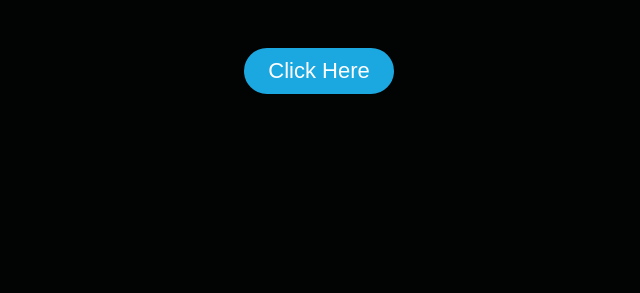
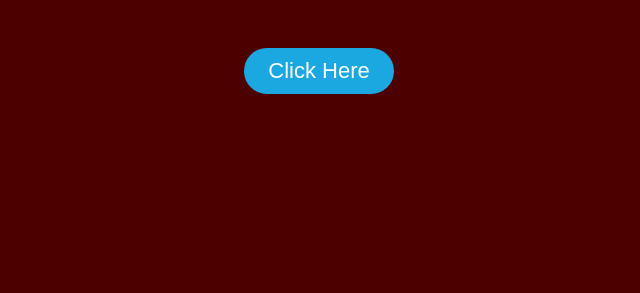
Before and after one commit to maryamhdr/Hello-World-Alert, a plain HTML site: page index.html in a window 1280 px wide. Shown: the part 435-728 px from the top of the page, without its empty margins (321-961 px from the left). Drawn offline with Linux system fonts and the light colour scheme.

Commit message:
Chage backgroundColor #1

```diff
--- a/styles.css
+++ b/styles.css
@@ -27,7 +27,7 @@ body {
 .left {
     width: 40%;
     height: 100%;
-    background-color: #060909;
+    background-color: red;
     display: flex;
     flex-direction: column;
     padding: 10% 5%;
```
